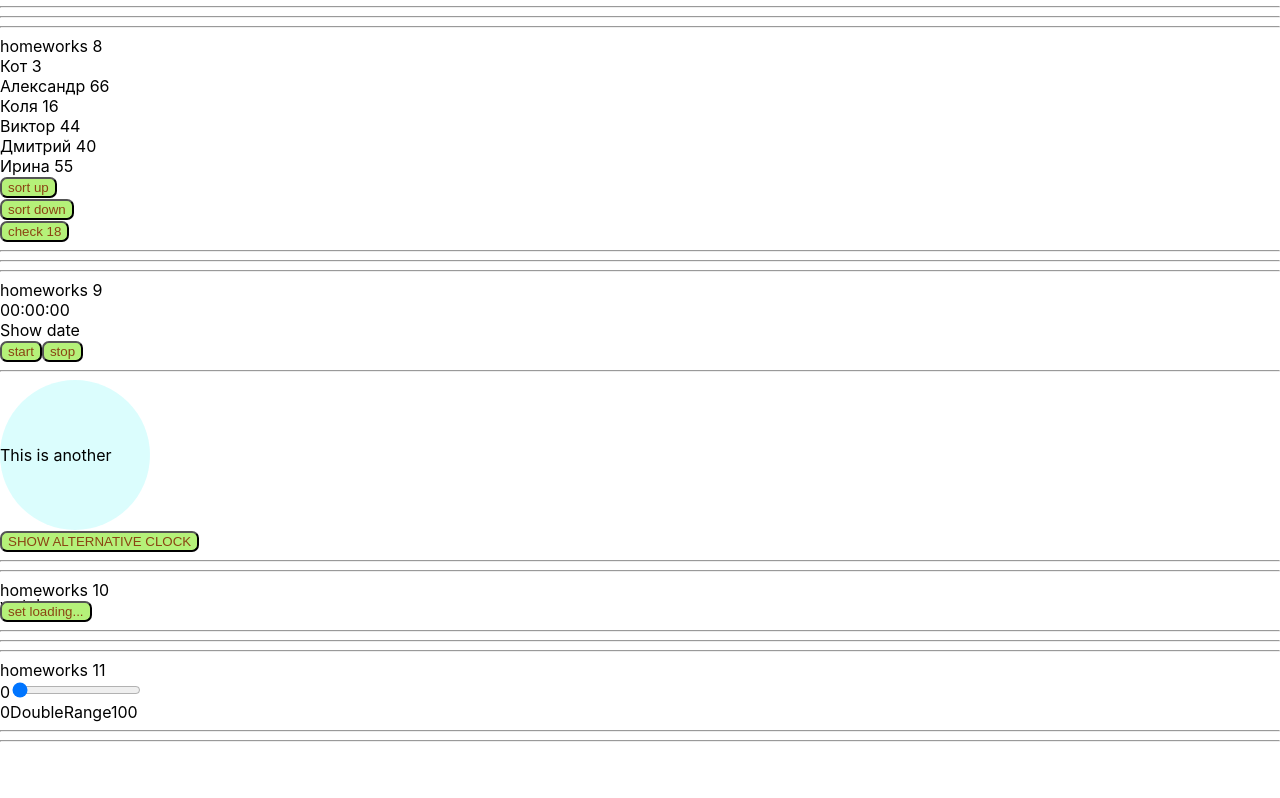
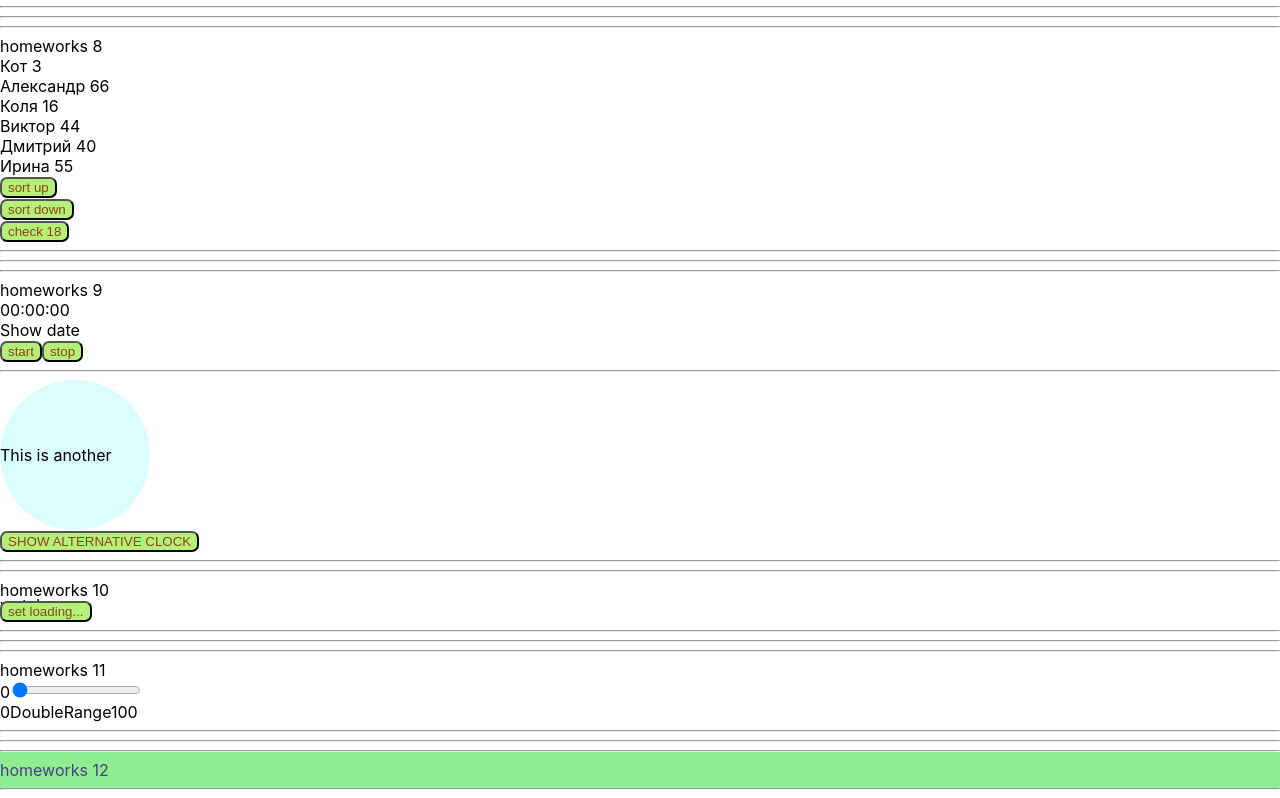
Before and after one commit to Pavel-SS/homework, a React (Create React App) app: page /#/junior in a window 1280 px wide. Shown: the part 204-1002 px from the top of the page. Before the commit the page ends 954 px from the top, so only its background shows below. Built offline with nearby package versions, Linux system fonts and the light colour scheme.

Commit message:
Update JuniorDev.tsx

```diff
--- a/src/p2-homeworks/h5/pages/JuniorDev.tsx
+++ b/src/p2-homeworks/h5/pages/JuniorDev.tsx
@@ -7,6 +7,7 @@ import HW10 from '../../h10/HW10'
 import { Provider } from "react-redux";
 import { store } from "../../h10/bll/store";
 import HW11 from "../../h11/HW11";
+import HW12 from "../../h12/HW12";
 
 
 export const JuniorDev = () => {
@@ -19,6 +20,7 @@ export const JuniorDev = () => {
                 <HW10/>
             </Provider>
             <HW11/>
+            <HW12/>
         </div>
     )
 }
```
